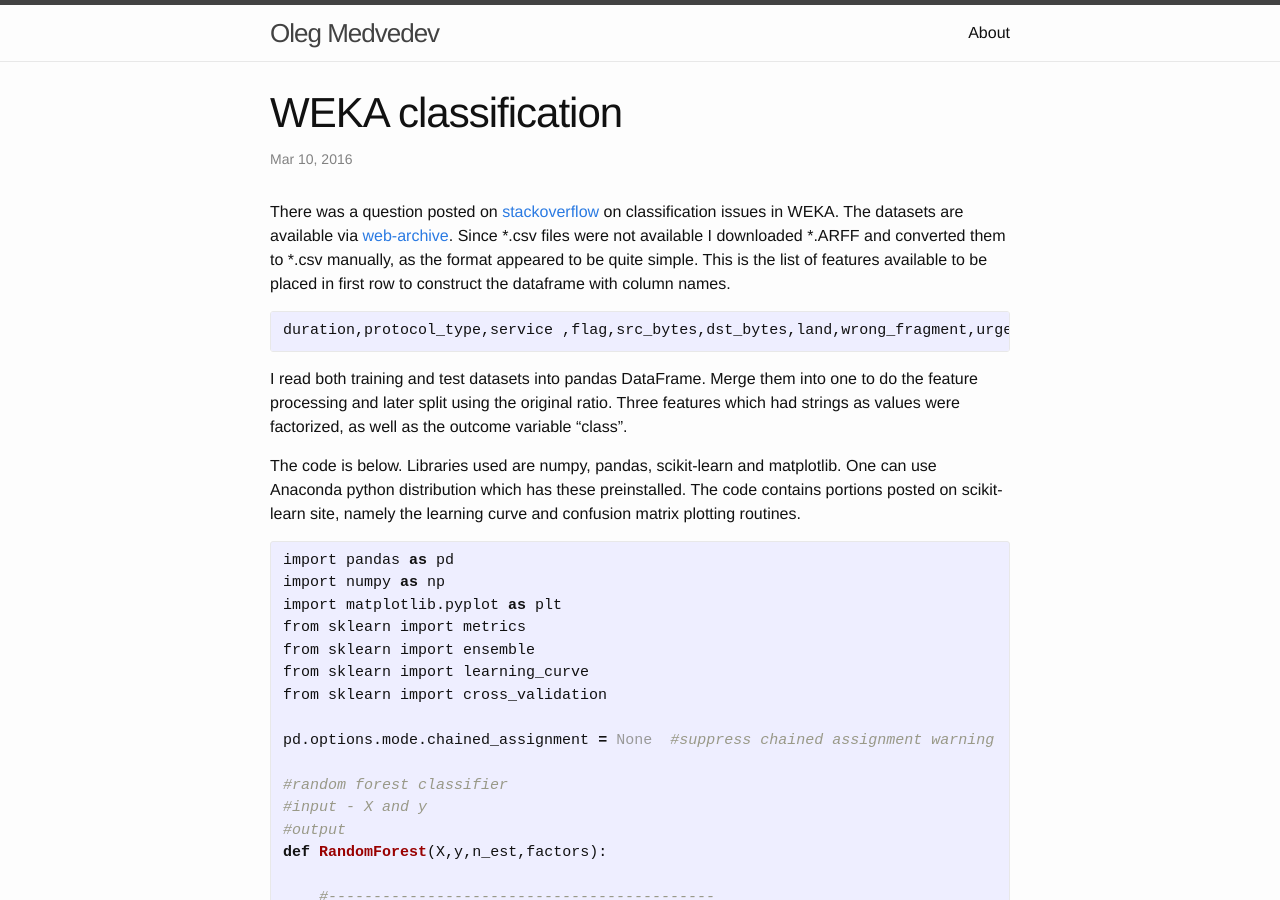
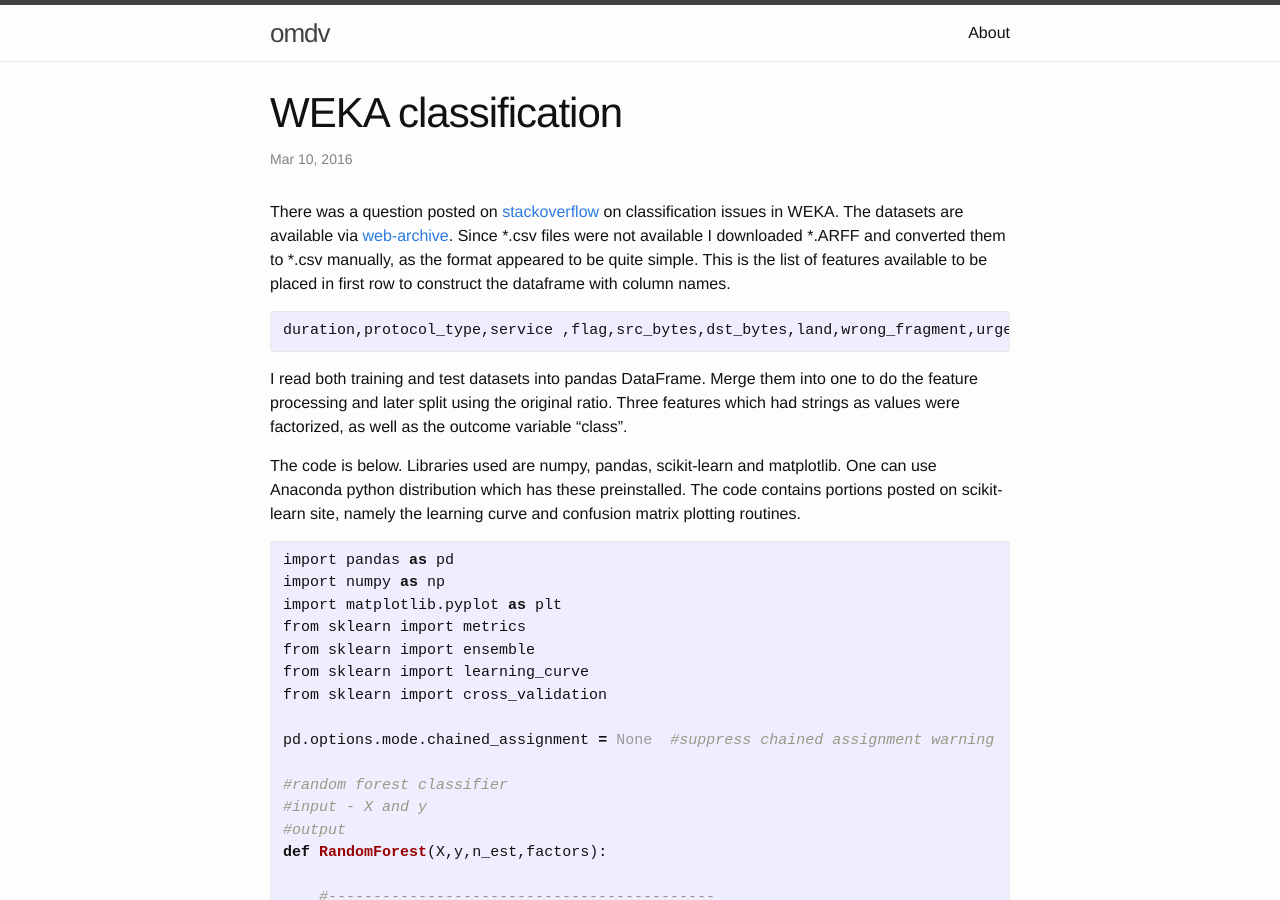
Before and after one commit to omdv/omdv.github.io, a Jekyll site: the page built from _posts/2016-03-09-WEKA-stackoverflow.markdown, in a window 1280 px wide and 900 px high. Built offline with Jekyll 4.4.1, drawn with Linux system fonts in a browser that asks for light colours.

Commit message:
change config

```diff
--- a/_config.yml
+++ b/_config.yml
@@ -6,7 +6,7 @@
 # 'jekyll serve'. If you change this file, please restart the server process.
 
 # Site settings
-title: Oleg Medvedev
+title: omdv
 description: Data science and data visualization.
 baseurl: "" # the subpath of your site, e.g. /blog
 url: "https://omdv.github.io" # the base hostname & protocol for your site
```
Also changed, not shown: 1 other file.
